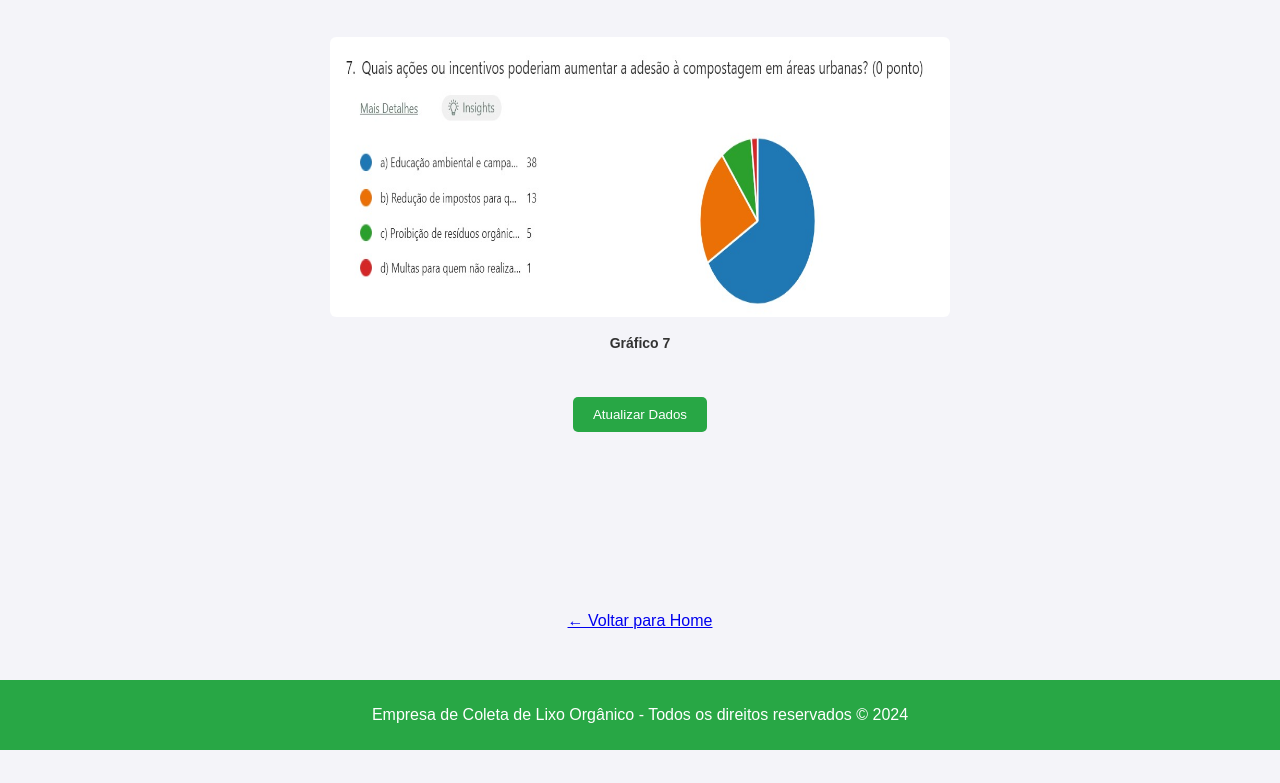
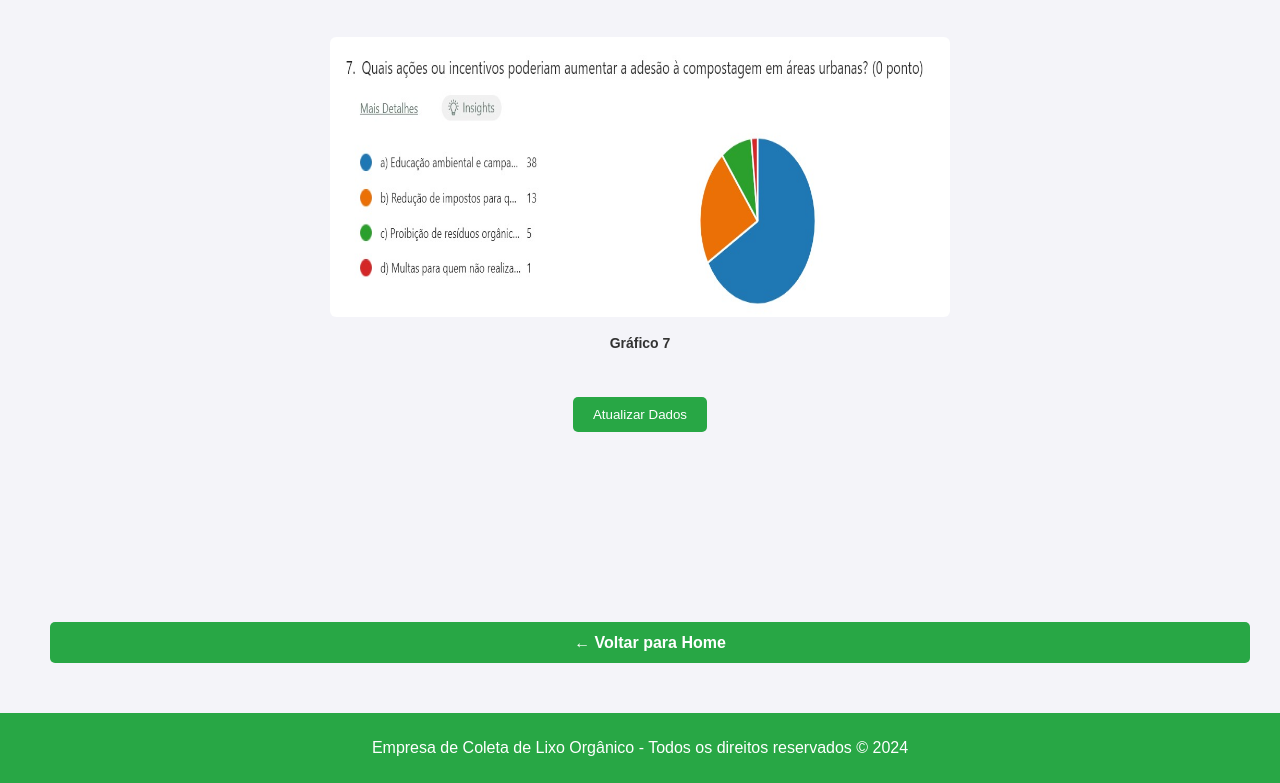
Before and after one commit to Teuzzx/Compostagem-1.0, a plain HTML site: page resultados.html in a window 1280 px wide. Shown: the part 1887-2670 px from the top of the page. Before the commit the page ends 2637 px from the top, so only its background shows below. Drawn offline with Linux system fonts and the light colour scheme.

Commit message:
Update resultados.css

```diff
--- a/resultados.css
+++ b/resultados.css
@@ -104,3 +104,40 @@ figcaption {
     font-size: 14px;
     color: #333;
 }
+
+
+
+
+
+
+
+
+
+
+
+
+/* Botão de Voltar para Home */
+.btn-home {
+    display: inline-block;
+    margin-top: 10px;
+    padding: 10px 10px;
+    background-color: #28a745;
+    color: white;
+    text-decoration: none;
+    border-radius: 5px;
+    font-size: 16px;
+    text-align: center;
+    cursor: pointer;
+    font-weight: bold;
+    width: 100%;
+    transition: background-color 0.3s ease;
+}
+
+.btn-home:hover {
+    background-color: #1d7832;
+}
+
+.btn-home::before {
+    content: ""; /* Seta de retorno */
+    font-size: 18px;
+}
```
